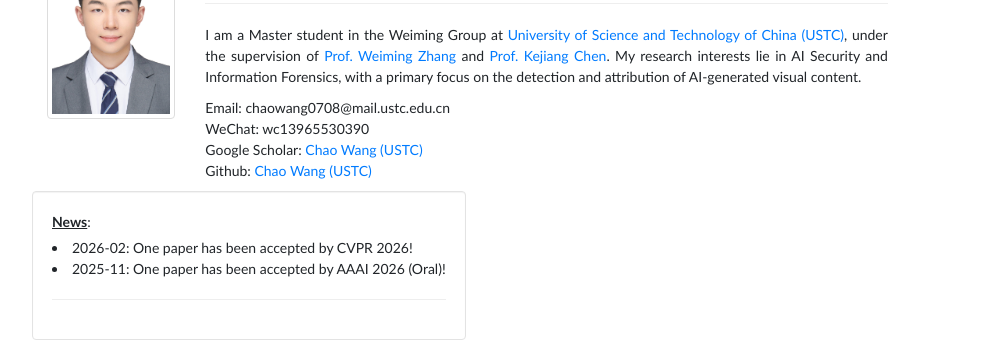
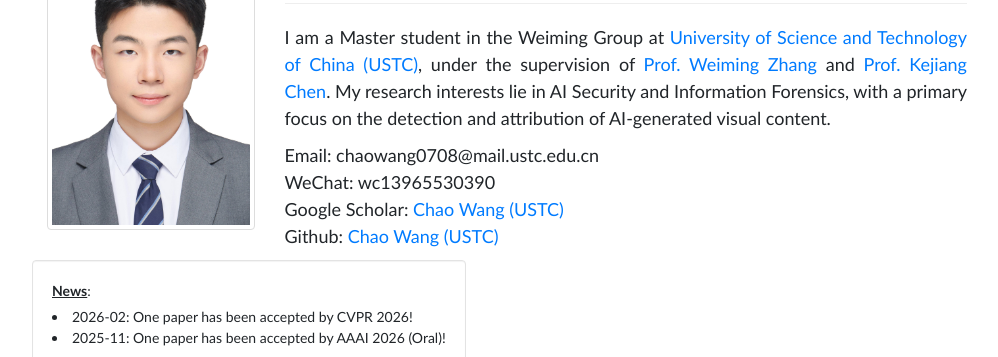
Before and after one commit to wangchao0708/wangchao0708.github.io, a plain HTML site: page index.html in a window 1280 px wide. Shown: the part 125-482 px from the top of the page, without its empty margins (133-1131 px from the left). Drawn offline with Linux system fonts and the light colour scheme.

Commit message:
Modify profile section styles and email display
Updated profile section with new styles and email formatting.

```diff
--- a/index.html
+++ b/index.html
@@ -19,7 +19,7 @@
    <div class="container" id="inner">
     <!--  header -->
     <div class="row mt-5">
-     <div class="col-xs-6 col-sm-2">
+     <div class="col-xs-6 col-sm-3">
       <a class="thumbnail profilePicture"> <img src="images/500kb.jpg"  /> </a>
      </div>
      <div class="col-xs-12 col-sm-9">
@@ -27,8 +27,8 @@
       <p> </p>
       <hr>
       <p></p>
-      <p> I am a Master student in the Weiming Group at <a href="https://www.ustc.edu.cn/">University of Science and Technology of China (USTC)</a>, under the supervision of <a href="http://staff.ustc.edu.cn/~zhangwm/">Prof. Weiming Zhang</a> and <a href="https://scholar.google.com.hk/citations?user=bGKyyB8AAAAJ&hl=zh-CN&oi=ao">Prof. Kejiang Chen</a>. My research interests lie in AI Security and Information Forensics, with a primary focus on the detection and attribution of AI-generated visual content.</p>
-      <p> Email: chaowang0708@mail.ustc.edu.cn <br>
+      <p style="font-size: 18px;"> I am a Master student in the Weiming Group at <a href="https://www.ustc.edu.cn/">University of Science and Technology of China (USTC)</a>, under the supervision of <a href="http://staff.ustc.edu.cn/~zhangwm/">Prof. Weiming Zhang</a> and <a href="https://scholar.google.com.hk/citations?user=bGKyyB8AAAAJ&hl=zh-CN&oi=ao">Prof. Kejiang Chen</a>. My research interests lie in AI Security and Information Forensics, with a primary focus on the detection and attribution of AI-generated visual content.</p>
+      <p style="font-size: 18px;"> Email: chaowang0708@mail.ustc.edu.cn <br>
           WeChat: wc13965530390 <br>
           Google Scholar: <a href="https://scholar.google.com.hk/citations?user=Qb28nfEAAAAJ&hl=zh-CN&oi=sra">Chao Wang (USTC)</a> <br>
           Github: <a href="https://github.com/wangchao0708">Chao Wang (USTC)</a> <br>
```
